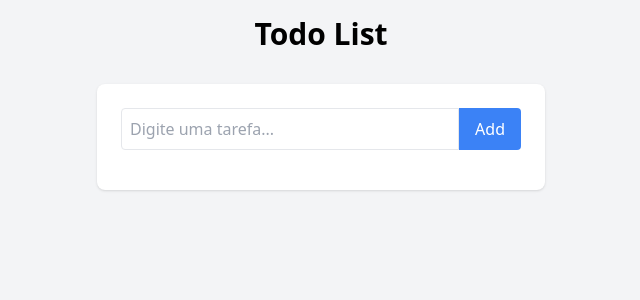
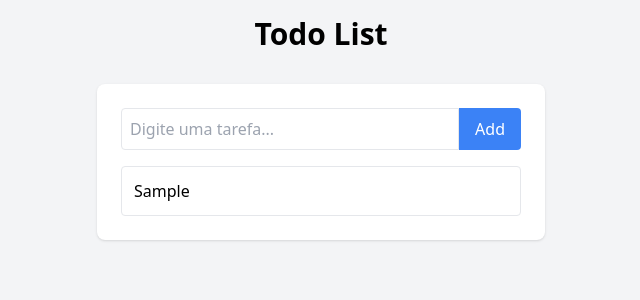
Before and after one commit to willcesarc/todo-list-project, a React (Vite) app: page / in a window 1280 px wide. Both pictures are taken after typing "Sample" into the empty fields and a click on the button "Add". Shown: the top 300 px of the page, without its empty margins (319-959 px from the left). Built offline with nearby package versions, Linux system fonts and the light colour scheme.

Commit message:
feat: implement real task list rendering

```diff
--- a/src/components/TodoList.jsx
+++ b/src/components/TodoList.jsx
@@ -6,7 +6,7 @@ export default function TodoList() {
 
   const handleAddTask = () => {
     if (newTask.trim() === '') return;
-    alert(`Tarefa adicionada: ${newTask}`);
+    setTasks([...tasks, { id: Date.now(), text: newTask }]);
     setNewTask('');
   };
 
@@ -27,6 +27,13 @@ export default function TodoList() {
           Add
         </button>
       </div>
+      <div className="mt-4 space-y-2">
+        {tasks.map(task => (
+          <div key={task.id} className="p-3 border rounded">
+            {task.text}
+          </div>
+        ))}
+      </div>
     </div>
   );
 }
```
